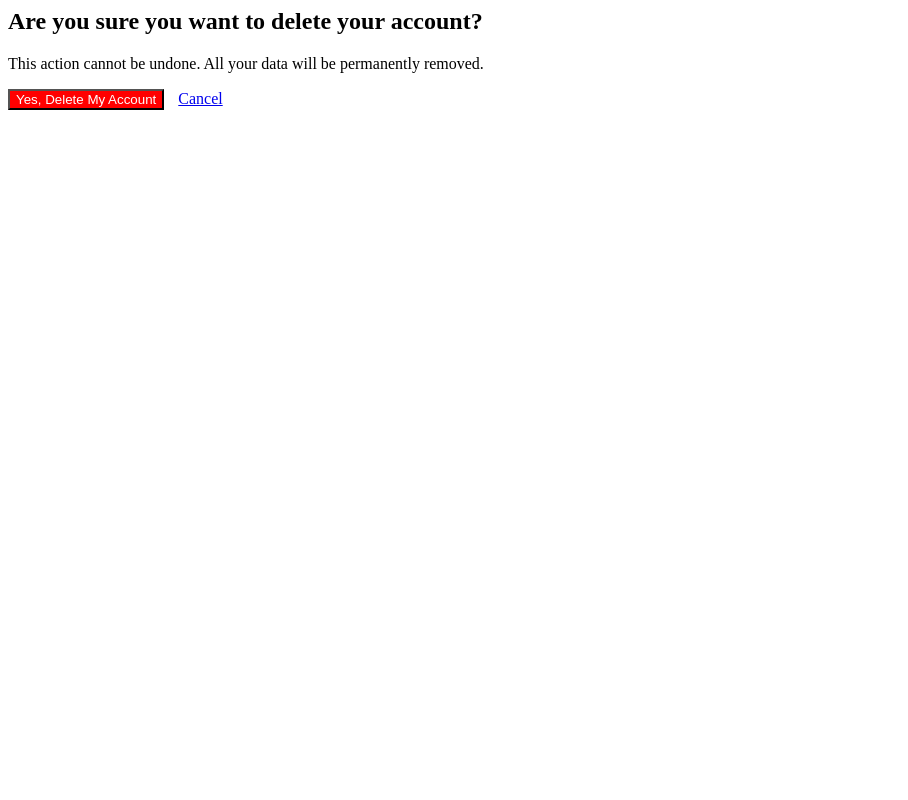
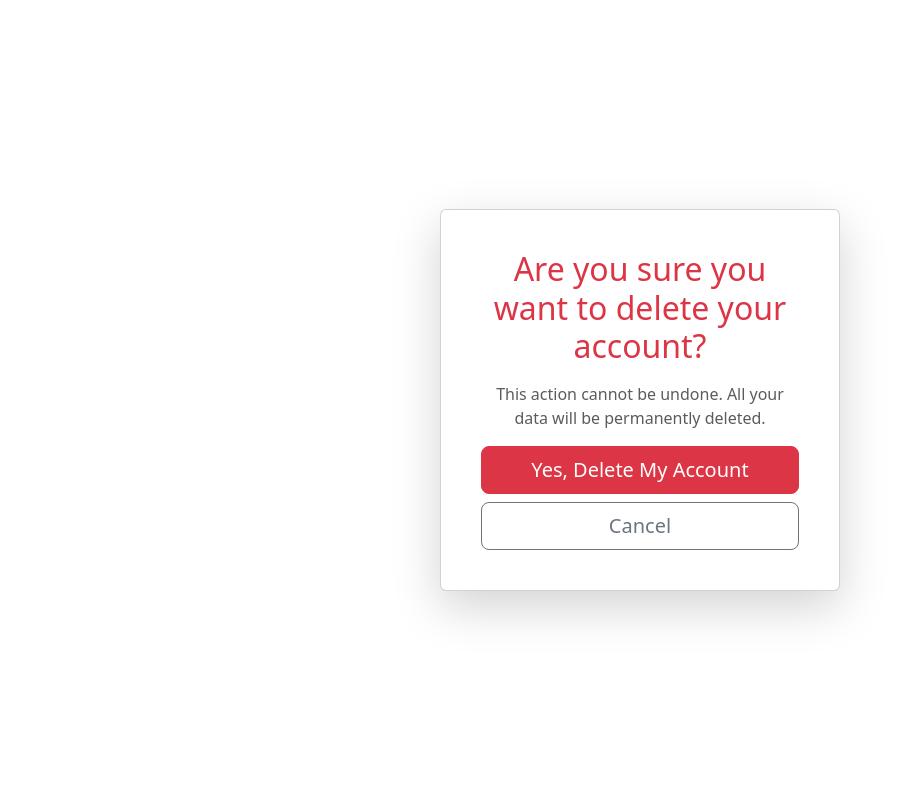
Before and after one commit to Islam412/ReactoTest, a Django app: page /user/delete-account/ in a window 1280 px wide. Shown: the whole page, without its empty margins (0-908 px from the left). Run offline with Django 5.2, Linux system fonts and the light colour scheme; a user stored in the database is signed in.

Commit message:
create delete account bage

```diff
--- a/userauths/templates/userauths/delete_account.html
+++ b/userauths/templates/userauths/delete_account.html
@@ -1,13 +1,29 @@
-{% comment %} {% extends "auth_base.html" %} {% endcomment %}
-{% load static %}
+<!DOCTYPE html>
+<html lang="en">
+<head>
+    <meta charset="UTF-8">
+    <meta name="viewport" content="width=device-width, initial-scale=1.0">
+    <title>Delete Account</title>
+    <link rel="stylesheet" href="https://cdn.jsdelivr.net/npm/bootstrap@5.3.0/dist/css/bootstrap.min.css">
+</head>
+<body>
+    <div class="container d-flex justify-content-center align-items-center vh-100">
+        <div class="card shadow-lg p-4 text-center" style="max-width: 400px;">
+            <div class="card-body">
+                <h2 class="text-danger mb-3">Are you sure you want to delete your account?</h2>
+                <p class="text-muted">This action cannot be undone. All your data will be permanently deleted.</p>
 
-{% block content %}
-    <h2>Are you sure you want to delete your account?</h2>
-    <p>This action cannot be undone. All your data will be permanently removed.</p>
-
-    <form method="post">
-        {% csrf_token %}
-        <button type="submit" style="background-color: red; color: white;">Yes, Delete My Account</button>
-        <a href="{% url 'userauths:account' %}" style="margin-left: 10px;">Cancel</a>
-    </form>
-{% endblock content %}
+                <form method="post">
+                    {% csrf_token %}
+                    <button type="submit" class="btn btn-danger btn-lg w-100 mb-2">
+                        Yes, Delete My Account
+                    </button>
+                    <a href="{% url 'userauths:account' %}" class="btn btn-outline-secondary btn-lg w-100">
+                        Cancel
+                    </a>
+                </form>
+            </div>
+        </div>
+    </div>
+</body>
+</html>
--- a/userauths/views.py
+++ b/userauths/views.py
@@ -60,7 +60,7 @@ def login_view(request):
             if user is not None: # if there is a user
                 login(request, user)
                 messages.success(request, "You are logged.")
-                return redirect("account:account")
+                return redirect("userauths:account")
             else:
                 messages.warning(request, "Username or password does not exist")
                 return redirect("userauths:sign-in")
@@ -69,7 +69,7 @@ def login_view(request):
 
     if request.user.is_authenticated:
         messages.success(request, 'You are already logged in')
-        return redirect("account:account")
+        return redirect("userauths:account")
 
     return render(request, 'userauths/sign-in.html')
 
```
Also changed, not shown: db.sqlite3, media/kyc/1676535623654.jpg (added).
